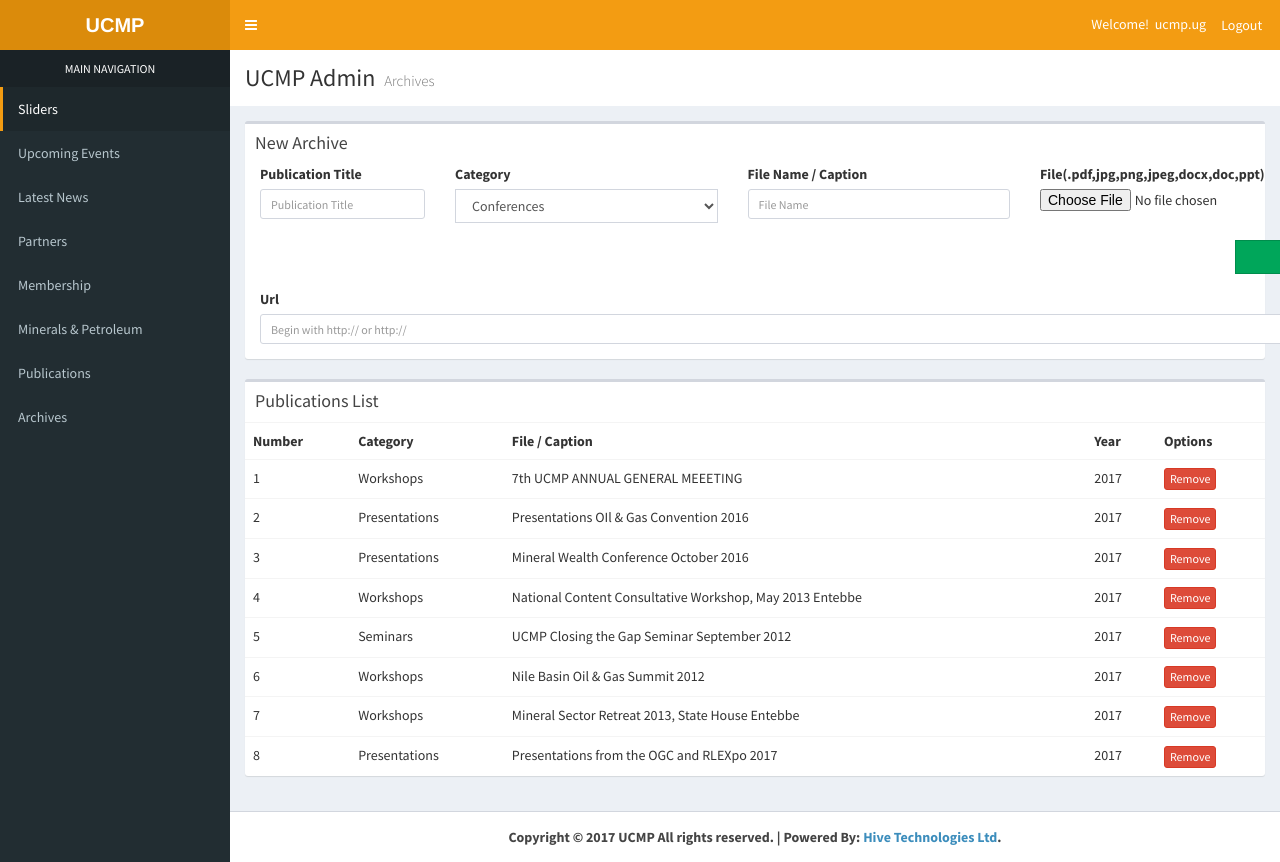
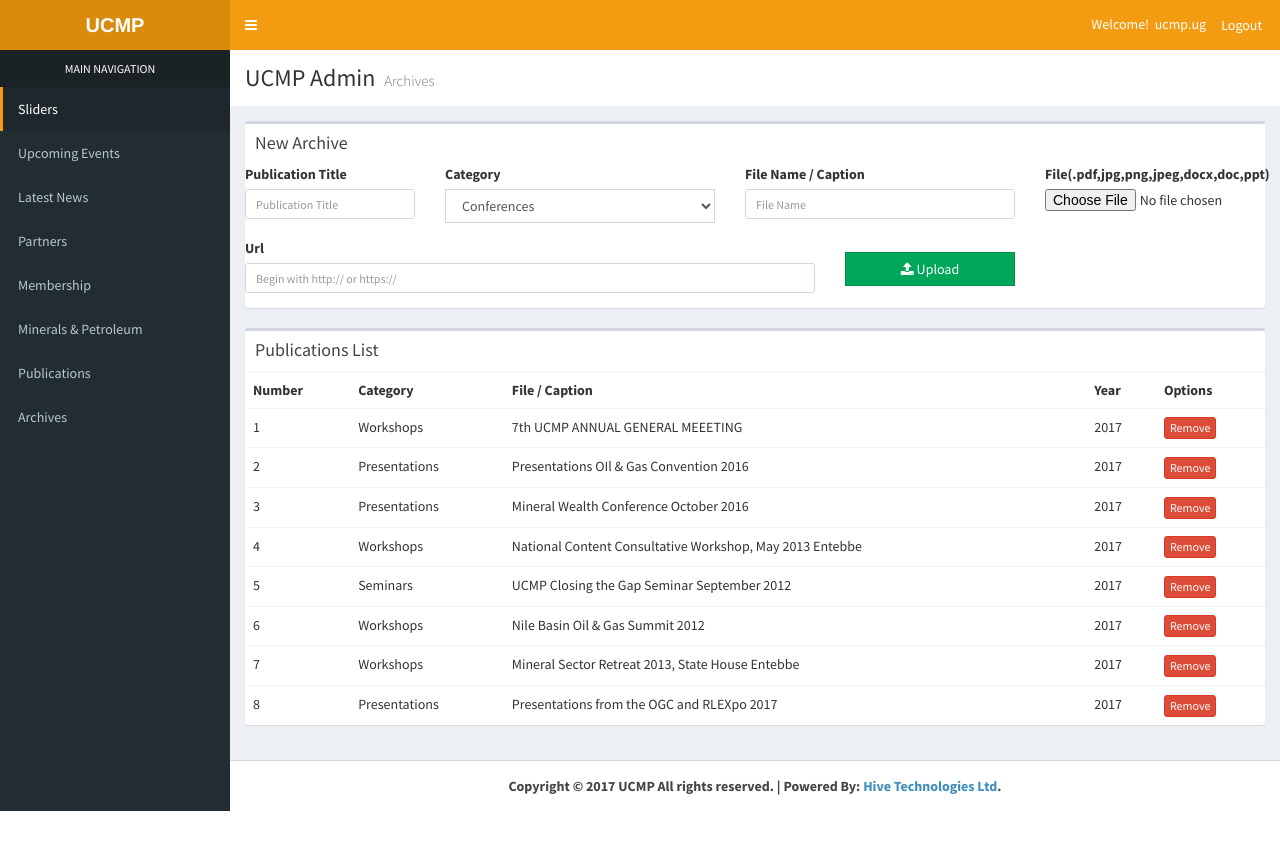
Before and after one commit to kgidion1/ucmp_site, a PHP site: page /admin/archives.php in a window 1280 px wide. After the commit the page ends 811 px from the top, so only its background shows below. Run offline with PHP 8.4, Linux system fonts and the light colour scheme; a user stored in the database is signed in; data comes from the database, SQL or seed files in the repository; some libraries are stand-ins or nearby versions.

Commit message:
changes on archives and upcoming events

```diff
--- a/admin/archives.php
+++ b/admin/archives.php
@@ -1,16 +1,16 @@
 <?php error_reporting(0); include 'header.php'; if(!isset($_SESSION['uid'])){ header("location:login.php");}?>
   <!-- Left side column. contains the logo and sidebar -->
 <?php include 'side.php';
-if (isset($_POST['submit']))
- {
-
-echo '<script  type="text/javascript">
-
-   location.reload();
-
-   </script>';
-
-	 }
+//if (isset($_POST['submit']))
+// {
+//
+//echo '<script  type="text/javascript">
+//
+//   location.reload();
+//
+//   </script>';
+//
+//	 }
 ?>
 
 
@@ -37,6 +37,7 @@ echo '<script  type="text/javascript">
             <div class="container">
     <form action="archives.php" method="post" enctype="multipart/form-data" >
         <div class="row">
+            <div class="row">
                 <div class="col-md-2">
                     <div class="form-group form-group-sm">
                         <label for="ptitle" class="control-label">Publication Title</label>
@@ -46,7 +47,8 @@ echo '<script  type="text/javascript">
                 <div class="col-md-3">
                     <div class="form-group">
                         <label for="logo" class="control-label">Category</label>
-                     <select class="form-control select2 select2-hidden-accessible" style="width: 100%;" tabindex="-1" aria-hidden="true" name="cat"  id="filecategory">
+                        <select class="form-control select2 select2-hidden-accessible" style="width: 100%;" tabindex="-1"
+                                aria-hidden="true" name="cat" id="filecategory">
                             <option selected="selected" value="Conferences">Conferences</option>
                             <option value="Workshops">Workshops</option>
                             <option value="Seminars">Seminars</option>
@@ -58,22 +60,23 @@ echo '<script  type="text/javascript">
 
                 <div class="col-md-3">
                     <div class="form-group form-group-sm">
-                        <label for="evnanne" class="control-label">File Name / Caption </label>
+                        <label for="fname" class="control-label">File Name / Caption </label>
                         <input type="text" class="form-control" id="evname" name="fname" placeholder="File Name" required="required">
                         <p class="text-red hidden" id="evname_error">Please Enter an Event Name</p>
                     </div>
                 </div>
 
-                  <div class="col-md-3">
+                <div class="col-md-4">
                     <div class="form-group">
                         <label for="pdf" class="control-label">File(.pdf,jpg,png,jpeg,docx,doc,ppt)</label>
-                      <input id="exampleInputFile" type="file"  name="afile">
+                        <input id="exampleInputFile" type="file" name="afile">
                     </div>
                 </div>
-                           <div class="col-md-2">
+                <div class="col-md-2" hidden="hidden">
                     <div class="form-group  hidden" id="filedate">
                         <label for="logo" class="control-label">Year</label>
-                     <select class="form-control select2 select2-hidden-accessible" style="width: 100%;" tabindex="-1" aria-hidden="true" name="year">
+                        <select class="form-control select2 select2-hidden-accessible" style="width: 100%;" tabindex="-1"
+                                aria-hidden="true" name="year">
                             <option selected="selected" value="2017">2017</option>
                             <option value="2016">2016</option>
                             <option value="2015">2015</option>
@@ -86,18 +89,25 @@ echo '<script  type="text/javascript">
                     </div>
                 </div>
 
+            </div>
+            <div class="row">
+                <div class="col-md-6">
+                    <div class="form-group form-group-sm">
+                        <label for="aurl" class="control-label">Url </label>
+                        <input type="text" class="form-control" id="aurl" name="aurl" placeholder="Begin with http:// or https://">
+                        <p class="text-red hidden" id="aurl_error">Invalid URL: You must begin with either http or https</p>
+                    </div>
+                </div>
+
                 <div class="col-md-2">
                     <div class="form-group" style="margin-top: 1em;">
-                           <button type="submit" name="submit" class="btn btn-success btn-block btn-flat" onclick="check_url(event)" ><i class="fa fa-upload"></i> Upload</button>
+                        <button type="submit" name="submit" class="btn btn-success btn-block btn-flat pull-right"
+                                onclick="check_url(event)"><i class="fa fa-upload"></i> Upload
+                        </button>
                     </div>
                 </div>
-               <div class="col-md-12">
-                    <div class="form-group form-group-sm">
-                        <label for="evnanne" class="control-label">Url </label>
-                        <input type="text" class="form-control" id="aurl" name="aurl" placeholder="Begin with http:// or http://">
-                        <p class="text-red hidden" id="evname_error">Invalid URL: You must begin with either http or https</p>
             </div>
-                </div>
+
         </div>
     </form>
 
@@ -106,10 +116,10 @@ echo '<script  type="text/javascript">
        //header("Location: $url");
          if(isset($_POST['submit']) && isset($_POST['fname'])){
 
-             echo '<script src="" type="text/javascript">
-              window.location.reload();
-
-              </script>';
+//             echo '<script src="" type="text/javascript">
+//              window.location.reload();
+//
+//              </script>';
 
              $file_dir = "../files/archives/";
 
@@ -377,20 +387,17 @@ echo '<script  type="text/javascript">
     })
 
     function check_url(e) {
-        $('#evname_error').addClass('hidden');
+        $('#aurl_error').addClass('hidden');
 
-        if($('#aurl').val() != ""){
-            if(!$('#aurl').val().match(/\bhttp/i)){
+        if (!$('#aurl').val().match(/\bhttp/i)) {
             e.preventDefault();
             $('#aurl').val(' ');
-                $('#evname_error').removeClass('hidden');
+            $('#aurl_error').removeClass('hidden');
+            return 1;
         }
         else {
             e.default();
         }
-        }
-        else {
-            e.default();
-        }
+
     }
 </script>
```
Also changed, not shown: admin/upcoming.php (+13 -7 lines). Lines whose indentation alone changed are shown as unchanged.
